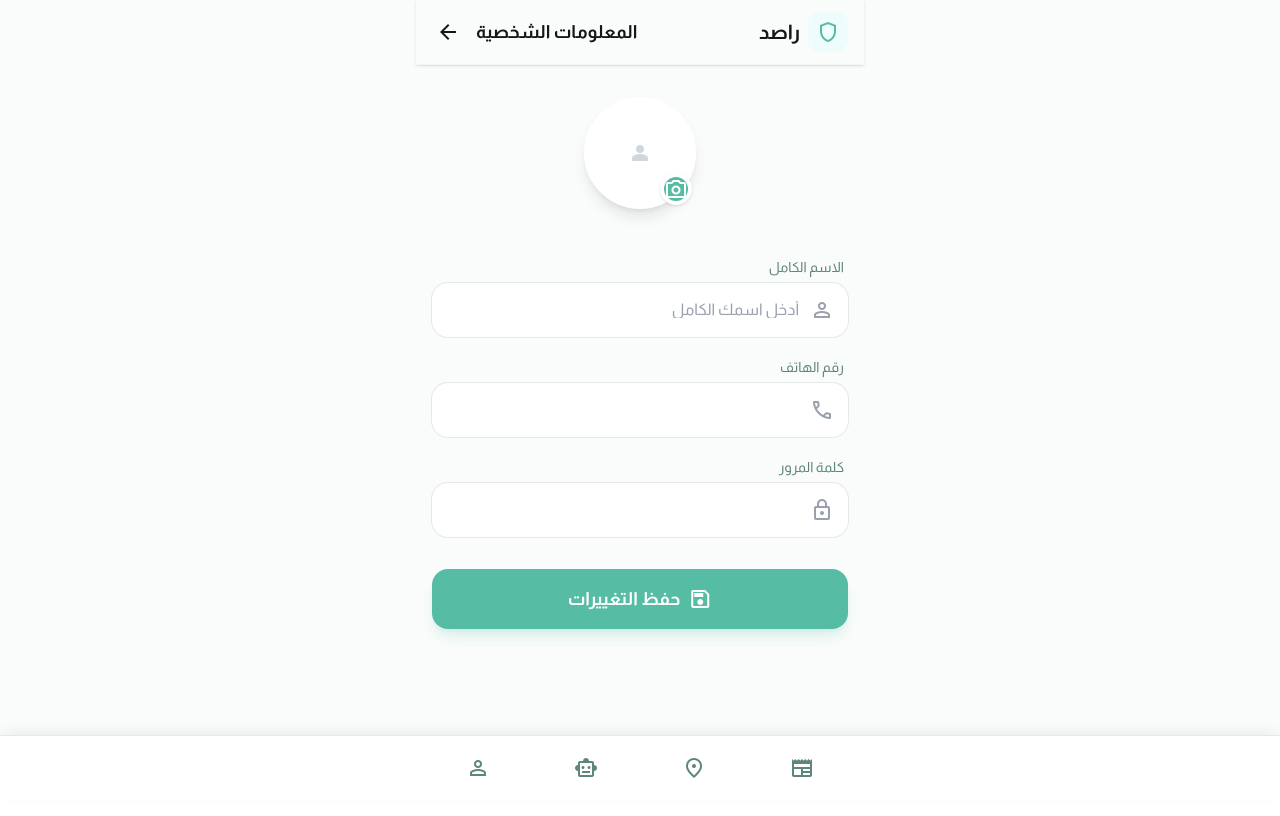
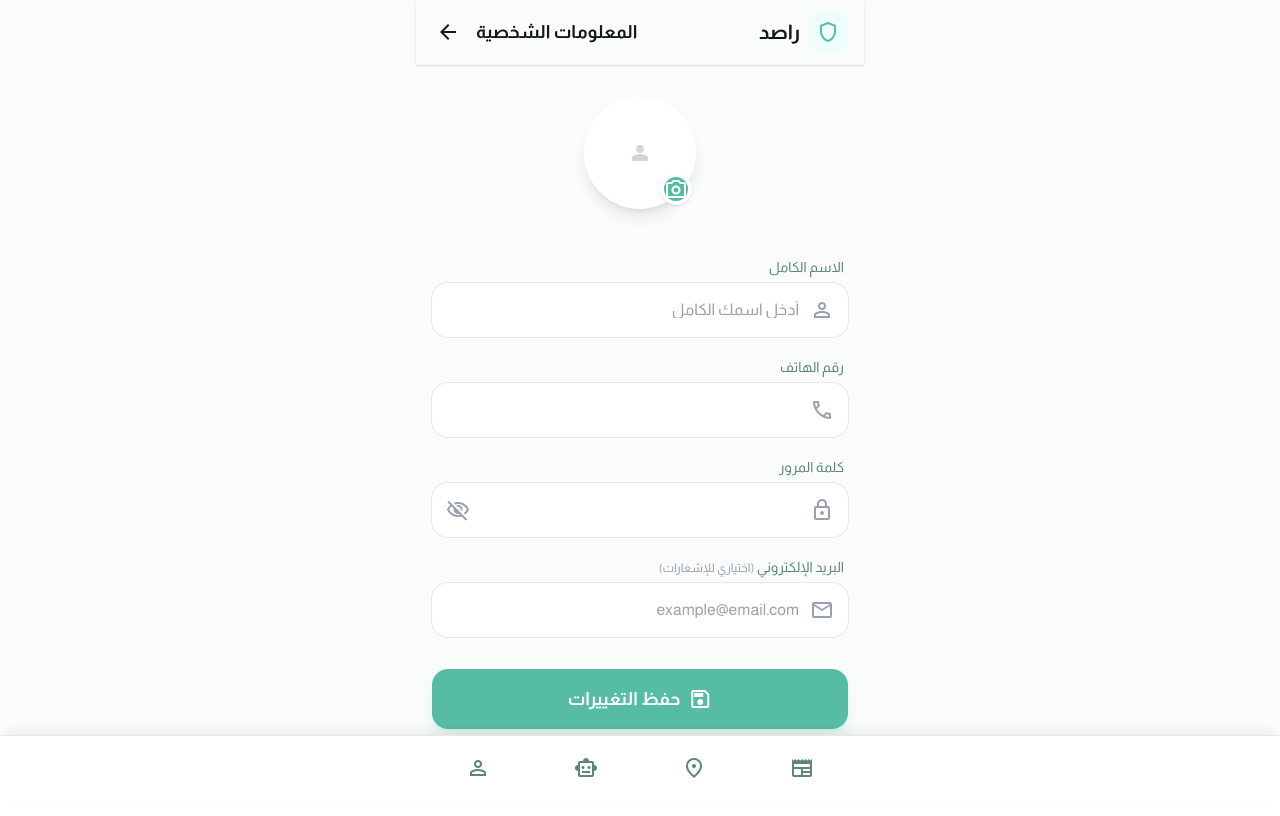
Before and after one commit to Niyrmy6/rasid-ye, a React (Vite) app: page /personal-info in a window 1280 px wide. Shown: the top 816 px of the page. Built offline with nearby package versions, Linux system fonts and the light colour scheme; no server answers.

Commit message:
feat: Add PersonalInfo page allowing users to view and update their profile details with Supabase integration.

```diff
--- a/src/pages/PersonalInfo.tsx
+++ b/src/pages/PersonalInfo.tsx
@@ -11,6 +11,8 @@ export default function PersonalInfo() {
   const [fullname, setFullname] = useState('');
   const [phone, setPhone] = useState('');
   const [password, setPassword] = useState('');
+  const [showPassword, setShowPassword] = useState(false);
+  const [email, setEmail] = useState('');
 
   const [loading, setLoading] = useState(false);
   const [error, setError] = useState<string | null>(null);
@@ -23,6 +25,7 @@ export default function PersonalInfo() {
         if (storedUser.full_name || storedUser.name) setFullname(storedUser.full_name || storedUser.name);
         if (storedUser.phone) setPhone(storedUser.phone);
         if (storedUser.password) setPassword(storedUser.password);
+        if (storedUser.email) setEmail(storedUser.email);
       } catch (e) {
         console.error('Failed to parse user from localStorage');
       }
@@ -50,7 +53,7 @@ export default function PersonalInfo() {
     try {
       const { data, error: updateError } = await supabase
         .from('user')
-        .update({ full_name: fullname, phone, password })
+        .update({ full_name: fullname, phone, password, email: email || null })
         .eq('user_id', user.user_id)
         .select()
         .single();
@@ -151,15 +154,42 @@ export default function PersonalInfo() {
             <label className="block text-sm font-medium text-text-muted mb-1.5 mr-1" htmlFor="password">كلمة المرور</label>
             <div className="relative">
               <input
-                className="w-full bg-white text-text-main rounded-2xl border border-transparent ring-1 ring-gray-200 py-3.5 pr-12 pl-4 focus:ring-1 focus:ring-[#56BCA4] focus:border-[#56BCA4] outline-none transition-all placeholder:text-gray-400 font-almarai text-right"
+                className="w-full bg-white text-text-main rounded-2xl border border-transparent ring-1 ring-gray-200 py-3.5 pr-12 pl-12 focus:ring-1 focus:ring-[#56BCA4] focus:border-[#56BCA4] outline-none transition-all placeholder:text-gray-400 font-almarai text-right"
                 id="password"
-                type="password"
+                type={showPassword ? 'text' : 'password'}
                 value={password}
                 disabled={loading}
                 onChange={(e) => setPassword(e.target.value)}
               />
               <div className="absolute inset-y-0 right-0 pr-3.5 flex items-center pointer-events-none">
                 <span className="material-symbols-outlined text-gray-400 group-focus-within:text-primary transition-colors">lock</span>
+              </div>
+              <button
+                type="button"
+                className="absolute inset-y-0 left-0 pl-3.5 flex items-center text-gray-400 hover:text-primary transition-colors"
+                onClick={() => setShowPassword(!showPassword)}
+              >
+                <span className="material-symbols-outlined">
+                  {showPassword ? 'visibility' : 'visibility_off'}
+                </span>
+              </button>
+            </div>
+          </div>
+
+          <div className="relative group">
+            <label className="block text-sm font-medium text-text-muted mb-1.5 mr-1" htmlFor="email">البريد الإلكتروني <span className="text-gray-400 text-xs font-normal">(اختياري للإشعارات)</span></label>
+            <div className="relative">
+              <input
+                className="w-full bg-white text-text-main rounded-2xl border border-transparent ring-1 ring-gray-200 py-3.5 pr-12 pl-4 focus:ring-1 focus:ring-[#56BCA4] focus:border-[#56BCA4] outline-none transition-all placeholder:text-gray-400 font-almarai text-right"
+                id="email"
+                placeholder="example@email.com"
+                type="email"
+                value={email}
+                disabled={loading}
+                onChange={(e) => setEmail(e.target.value)}
+              />
+              <div className="absolute inset-y-0 right-0 pr-3.5 flex items-center pointer-events-none">
+                <span className="material-symbols-outlined text-gray-400 group-focus-within:text-primary transition-colors">mail</span>
               </div>
             </div>
           </div>
```
